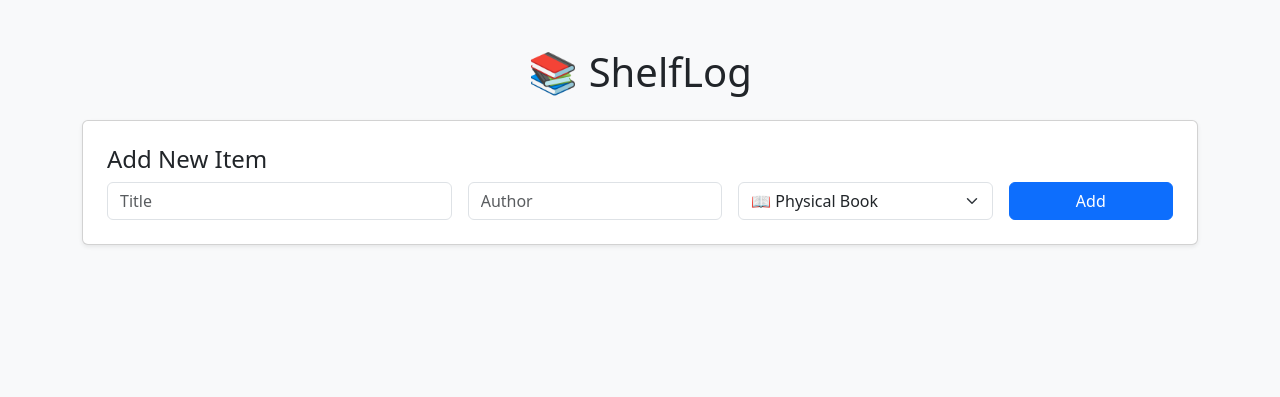
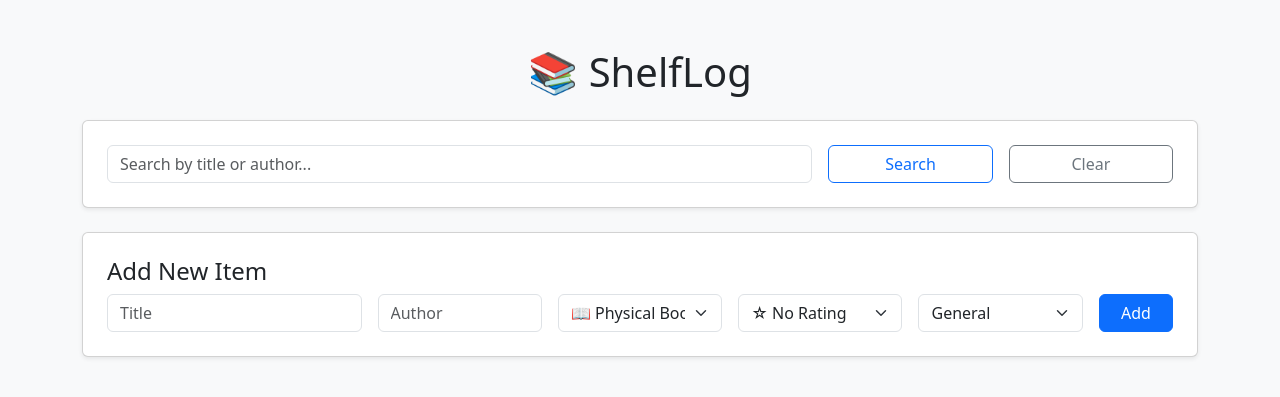
Before and after one commit to rhaeyyan/shelf-log, a Flask app: page / in a window 1280 px wide. Shown: the top 397 px of the page. Run offline with Flask 3, Linux system fonts and the light colour scheme.

Commit message:
searcch bar, review, and genre

```diff
--- a/app.py
+++ b/app.py
@@ -16,14 +16,21 @@ class Book(db.Model):
    status = db.Column(db.String(20), default='To Read')
    # New column for media type (Physical, E-Book, Audiobook)
    format = db.Column(db.String(20), nullable=False, default='Physical')
+   # New columns for rating and category
+   rating = db.Column(db.Integer, default=0)  # 0-5 stars
+   category = db.Column(db.String(50), default='General')  # Genre/category
 
 # --- THE ROUTES (Logic) ---
 
-# 1. READ (Home Page)
+# 1. READ (Home Page) with search
 @app.route('/')
 def index():
-   books = Book.query.all()
-   return render_template('index.html', books=books)
+   search_query = request.args.get('search', '')
+   if search_query:
+       books = Book.query.filter(Book.title.contains(search_query) | Book.author.contains(search_query)).all()
+   else:
+       books = Book.query.all()
+   return render_template('index.html', books=books, search_query=search_query)
 
 # 2. CREATE (Add a Book)
 @app.route('/add', methods=['POST'])
@@ -31,8 +38,10 @@ def add_book():
    title = request.form.get('title')
    author = request.form.get('author')
    book_format = request.form.get('format') # Capture dropdown value
+   rating = request.form.get('rating', 0)  # Capture rating value
+   category = request.form.get('category', 'General')  # Capture category value
 
-   new_book = Book(title=title, author=author, format=book_format)
+   new_book = Book(title=title, author=author, format=book_format, rating=int(rating), category=category)
    db.session.add(new_book)
    db.session.commit()
    return redirect(url_for('index'))
@@ -46,6 +55,8 @@ def update_book(id):
        book.author = request.form['author']
        book.status = request.form['status']
        book.format = request.form['format']
+       book.rating = int(request.form['rating'])
+       book.category = request.form['category']
        db.session.commit()
        return redirect(url_for('index'))
    return render_template('update.html', book=book)
--- a/templates/index.html
+++ b/templates/index.html
@@ -1,17 +1,32 @@
 {% extends 'base.html' %}
 
 {% block content %}
+<!-- SEARCH BAR -->
+<div class="card p-4 shadow-sm mb-4">
+   <form method="GET" class="row g-3">
+       <div class="col-md-8">
+           <input type="text" name="search" class="form-control" placeholder="Search by title or author..." value="{{ search_query }}">
+       </div>
+       <div class="col-md-2">
+           <button type="submit" class="btn btn-outline-primary w-100">Search</button>
+       </div>
+       <div class="col-md-2">
+           <a href="/" class="btn btn-outline-secondary w-100">Clear</a>
+       </div>
+   </form>
+</div>
+
 <!-- ADD NEW ITEM CARD -->
 <div class="card p-4 shadow-sm mb-5">
    <h4>Add New Item</h4>
    <form action="/add" method="POST" class="row g-3">
-       <div class="col-md-4">
+       <div class="col-md-3">
            <input type="text" name="title" class="form-control" placeholder="Title" required>
        </div>
-       <div class="col-md-3">
+       <div class="col-md-2">
            <input type="text" name="author" class="form-control" placeholder="Author" required>
        </div>
-       <div class="col-md-3">
+       <div class="col-md-2">
            <select name="format" class="form-select">
                <option value="Physical">📖 Physical Book</option>
                <option value="E-Book">📱 E-Book</option>
@@ -19,6 +34,30 @@
            </select>
        </div>
        <div class="col-md-2">
+           <select name="rating" class="form-select">
+               <option value="0">☆ No Rating</option>
+               <option value="1">★ 1 Star</option>
+               <option value="2">★★ 2 Stars</option>
+               <option value="3">★★★ 3 Stars</option>
+               <option value="4">★★★★ 4 Stars</option>
+               <option value="5">★★★★★ 5 Stars</option>
+           </select>
+       </div>
+       <div class="col-md-2">
+           <select name="category" class="form-select">
+               <option value="General">General</option>
+               <option value="Fiction">Fiction</option>
+               <option value="Non-Fiction">Non-Fiction</option>
+               <option value="Mystery">Mystery</option>
+               <option value="Sci-Fi">Sci-Fi</option>
+               <option value="Fantasy">Fantasy</option>
+               <option value="History">History</option>
+               <option value="Biography">Biography</option>
+               <option value="Self-Help">Self-Help</option>
+               <option value="Romance">Romance</option>
+           </select>
+       </div>
+       <div class="col-md-1">
            <button type="submit" class="btn btn-primary w-100">Add</button>
        </div>
    </form>
@@ -36,7 +75,12 @@
                {% endif %}
                {{ book.title }}
            </h5>
-           <small class="text-muted">by {{ book.author }} | Status: {{ book.status }}</small>
+           <small class="text-muted">
+               by {{ book.author }} |
+               Status: {{ book.status }} |
+               {% for i in range(book.rating) %}★{% endfor %}{% for i in range(5 - book.rating) %}☆{% endfor %} |
+               Category: {{ book.category }}
+           </small>
        </div>
        <div>
            <a href="/update/{{ book.id }}" class="btn btn-sm btn-outline-secondary">Edit</a>
```
Also changed, not shown: templates/update.html (+26 -0 lines).
